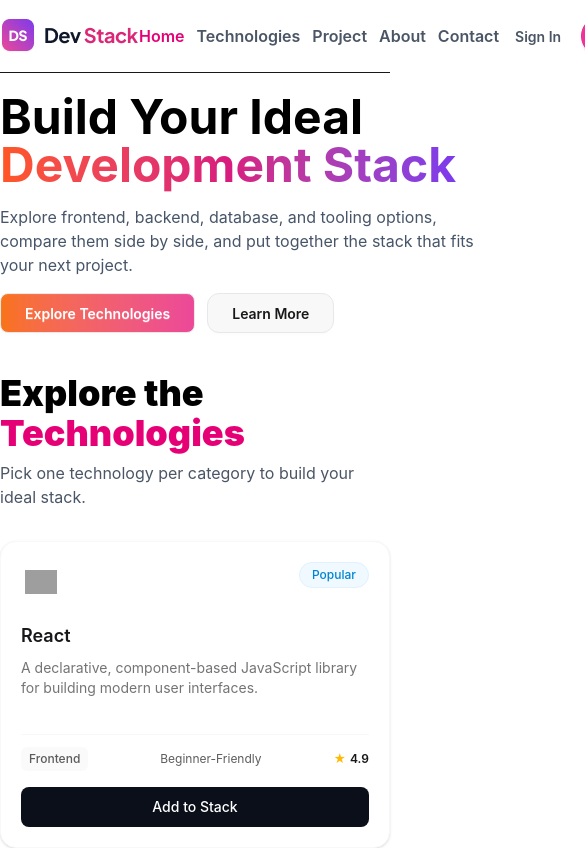
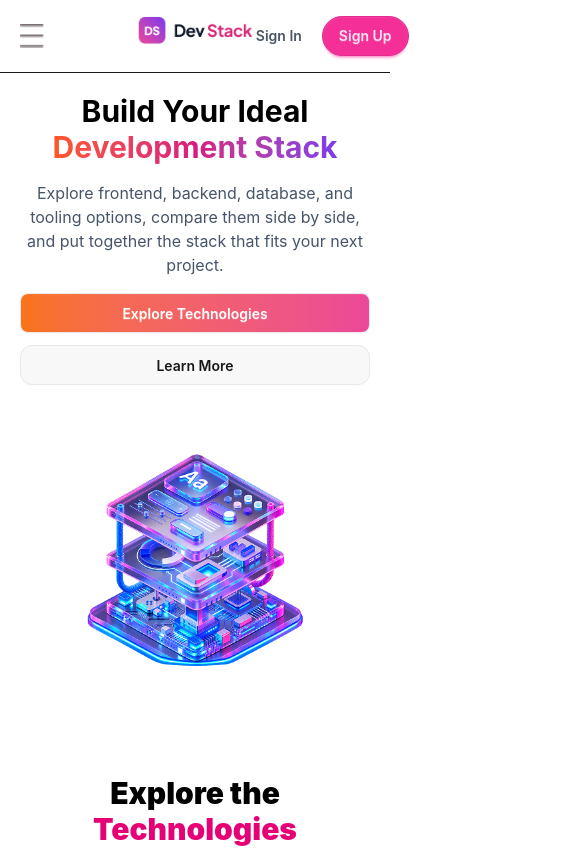
Before and after one commit to waliullah9277/dev-stack-assignment-05, a React (Vite) app: page / in a window 390 px wide. Shown: the top 848 px of the page, 585 px wide, since content can reach past the window. Built offline with nearby package versions, Linux system fonts and the light colour scheme; grey boxes are pictures that could not be loaded.

Commit message:
implements responsive design

```diff
--- a/src/Components/Banner.tsx
+++ b/src/Components/Banner.tsx
@@ -1,21 +1,21 @@
 import BannerImage from '../assets/banner-stack.png'
 const Banner = () => {
     return (
-        <div className='flex justify-between container mx-auto items-center py-5'>
+        <div className='flex flex-col md:flex-row justify-between container mx-auto px-5 md:px-0 items-center py-5'>
             {/* left side */}
-            <div className='space-y-4'>
-                <h1 className='text-5xl text-black font-bold'>Build Your Ideal <span className="bg-gradient-to-r from-[#FF5722] via-[#D81B7E] to-[#7C3AED] bg-clip-text text-transparent">Development Stack</span></h1>
-                <p className='text-[#475569] w-[480px]'>Explore frontend, backend, database, and tooling options,
+            <div className='space-y-4 text-center md:text-left'>
+                <h1 className='text-3xl md:text-4xl lg:text-5xl text-black font-bold'>Build Your Ideal <br /> <span className="bg-gradient-to-r from-[#FF5722] via-[#D81B7E] to-[#7C3AED] bg-clip-text text-transparent">Development Stack</span></h1>
+                <p className='text-[#475569] w-full md:w-[480px]'>Explore frontend, backend, database, and tooling options,
                     compare them side by side, and put together the stack that fits your
                     next project.</p>
-                <div className='flex gap-3'>
+                <div className='flex flex-col md:flex-row gap-3'>
                     <button className="btn bg-gradient-to-r from-[#F97316] to-[#EC4899] text-white font-semibold px-6 py-3 rounded-lg">Explore Technologies</button>
                     <button className='btn outline-btn border px-6 py-3 rounded-xl'>Learn More</button>
                 </div>
             </div>
 
             {/* right side */}
-            <div>
+            <div className='w-full md:w-auto'>
                 <img src={BannerImage} alt="Banner Image" />
             </div>
         </div>
--- a/src/Components/Footer.tsx
+++ b/src/Components/Footer.tsx
@@ -1,16 +1,15 @@
-import React from 'react';
 import LogoImage from "../assets/logo-text.png"
 
 const Footer = () => {
     return (
         <div>
             <div className="border-t border-slate-200 my-8"></div>
-            <div className='flex justify-between container mx-auto py-10'>
-                <div className='space-y-4'>
+            <div className='flex flex-col md:grid md:grid-cols-2 md:gap-20 lg:flex lg:flex-row justify-between container mx-auto px-5 md:px-0 py-10 '>
+                <div className='space-y-4 md:space-y-4'>
                     <img src={LogoImage} alt="Footer Logo" />
-                    <p className='w-[500px] text-[#64748B] font-normal text-md'>Curated tools, technologies, and resources for developers building
+                    <p className='w-full md:w-[400px] text-[#64748B] font-normal text-md'>Curated tools, technologies, and resources for developers building
                         modern software.</p>
-                    <div>
+                    <div className="mb-4">
                         <ul className='flex gap-3 text-[#475569] font-semibold'>
                             <li><a href="">GitHub</a></li>
                             <li><a href="">Twitter</a></li>
@@ -21,7 +20,7 @@ const Footer = () => {
 
                 <div className='space-y-4'>
                     <h2 className='text-[#0F172A] font-bold'>PRODUCT</h2>
-                    <ul className=' text-[#64748B] font-normal text-md'>
+                    <ul className=' text-[#64748B] font-normal text-md space-y-1 mb-3'>
                         <li><a href="">Home</a></li>
                         <li><a href="">Technologies</a></li>
                         <li><a href="">Projects</a></li>
@@ -30,7 +29,7 @@ const Footer = () => {
 
                 <div className='space-y-4'>
                     <h2 className='text-[#0F172A] font-bold'>COMPANY</h2>
-                    <ul className=' text-[#64748B] font-normal text-md'>
+                    <ul className=' text-[#64748B] font-normal text-md space-y-1 mb-3'>
                         <li><a href="">About</a></li>
                         <li><a href="">Contacts</a></li>
                         <li><a href="">Careers</a></li>
@@ -38,7 +37,7 @@ const Footer = () => {
                 </div>
                 <div className='space-y-4'>
                     <h2 className='text-[#0F172A] font-bold'>LEGAL</h2>
-                    <ul className=' text-[#64748B] font-normal text-md'>
+                    <ul className=' text-[#64748B] font-normal text-md space-y-1 mb-3'>
                         <li><a href="">Privacy Policy</a></li>
                         <li><a href="">Terms of Service</a></li>
                     </ul>
@@ -47,7 +46,7 @@ const Footer = () => {
 
             <div className="border-t border-slate-200 container mx-auto"></div>
 
-            <div className='container mx-auto flex justify-between items-center py-6'>
+            <div className='container mx-auto px-5 md:px-0 flex justify-between items-center py-6'>
                 <p className="text-[#64748B] font-normal">
                     © {new Date().getFullYear()} Dev Stack. All rights reserved.
                 </p>
--- a/src/Components/Nav.tsx
+++ b/src/Components/Nav.tsx
@@ -1,11 +1,13 @@
 
 import Logo from "../assets/logo-text.png"
+import Hambargar from "../assets/hamburger.png"
 const Nav = () => {
     return (
         <div className="border-b">
-            <div className="flex justify-between items-center container mx-auto py-4">
-                <img src={Logo} alt="Logo Image" />
-                <ul className="flex gap-3 font-semibold text-gray-600">
+            <div className="container mx-auto px-5 md:px-0 py-4 grid grid-cols-3 md:flex md:items-center md:justify-between">
+                <button className="md:hidden"><img src={Hambargar} alt="Hambarger Menu" className="w-6 h-6" /></button>
+                <img src={Logo} alt="Logo Image" className="justify-self-center md:justify-self-start" />
+                <ul className="hidden md:flex gap-3 font-semibold text-gray-600">
                     <li><a className="text-pink-600" href="">Home</a></li>
                     <li><a href="">Technologies</a></li>
                     <li><a href="">Project</a></li>
@@ -13,7 +15,7 @@ const Nav = () => {
                     <li><a href="">Contact</a></li>
                 </ul>
 
-                <div className="flex gap-1">
+                <div className="flex justify-self-end gap-1 text-xs md:text-sm">
                     <button className="btn btn-outline border-none rounded-full bg-none text-gray-600">Sign In</button>
                     <button className="btn btn-secondary rounded-full">Sign Up</button>
                 </div>
--- a/src/Components/Technologies/AvailableTechnologies.tsx
+++ b/src/Components/Technologies/AvailableTechnologies.tsx
@@ -71,11 +71,11 @@ const AvailableTechnologies = ({ technologies }: IAvailableTechnologiesProps) =>
     }
 
     return (
-        <div className="grid grid-cols-1 lg:grid-cols-4 gap-6">
+        <div className="grid grid-cols-1 md:grid-cols-3 lg:grid-cols-4 gap-6">
 
-            <div className="lg:col-span-3">
+            <div className="md:col-span-2 lg:col-span-3">
 
-                <div className="grid grid-cols-1 md:grid-cols-3 xl:grid-cols-3 gap-5">
+                <div className="grid grid-cols-1 md:grid-cols-2 lg:grid-cols-3 xl:grid-cols-3 gap-5">
 
                     {
                         technologies.map((technology) => {
@@ -90,7 +90,7 @@ const AvailableTechnologies = ({ technologies }: IAvailableTechnologiesProps) =>
 
             </div>
 
-            <div className="lg:col-span-1">
+            <div className="md:col-span-1">
 
                 <div className="sticky top-5 rounded-2xl border border-base-200 bg-base-100 p-5 shadow-sm">
 
--- a/src/Components/Technologies/Technologies.tsx
+++ b/src/Components/Technologies/Technologies.tsx
@@ -9,9 +9,9 @@ interface ITechnologiesProps{
 const Technologies = ({technologiesPromise} : ITechnologiesProps) => {
     const technologies = use(technologiesPromise)
     return (
-        <div className="container mx-auto py-5">
-            <div className="space-y-2 mb-8">
-                <h2 className="text-4xl font-black text-black">Explore the <span className="text-pink-600">Technologies</span></h2>
+        <div className="container mx-auto px-5 md:px-0 py-5 ">
+            <div className="space-y-2 mb-8 text-center md:text-left">
+                <h2 className="text-3xl md:text-4xl font-black text-black">Explore the <span className="text-pink-600">Technologies</span></h2>
                 <p className="text-gray-600 ">Pick one technology per category to build your ideal stack.</p>
             </div>
 
```
Also changed, not shown: src/assets/hamburger.png (added).
